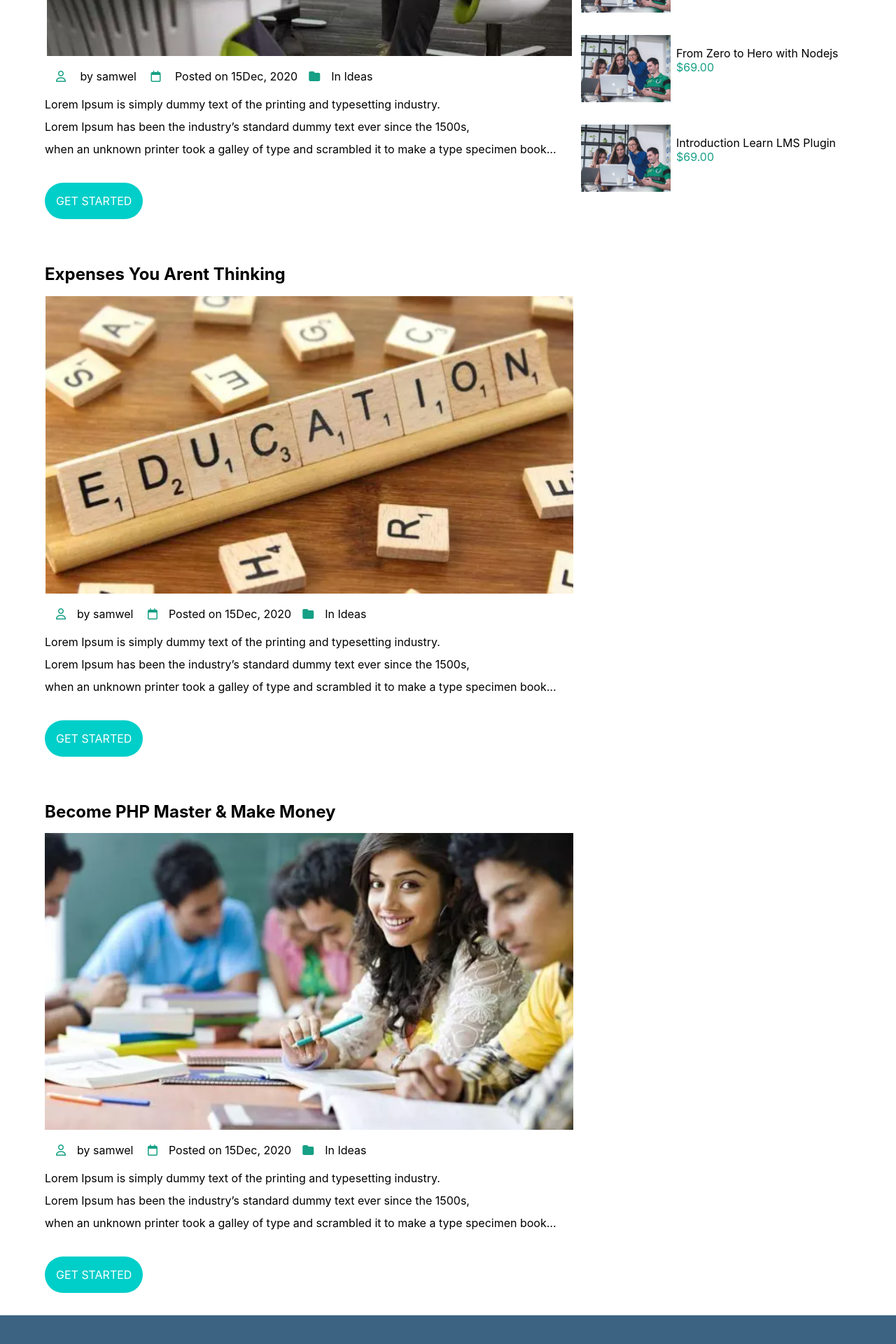
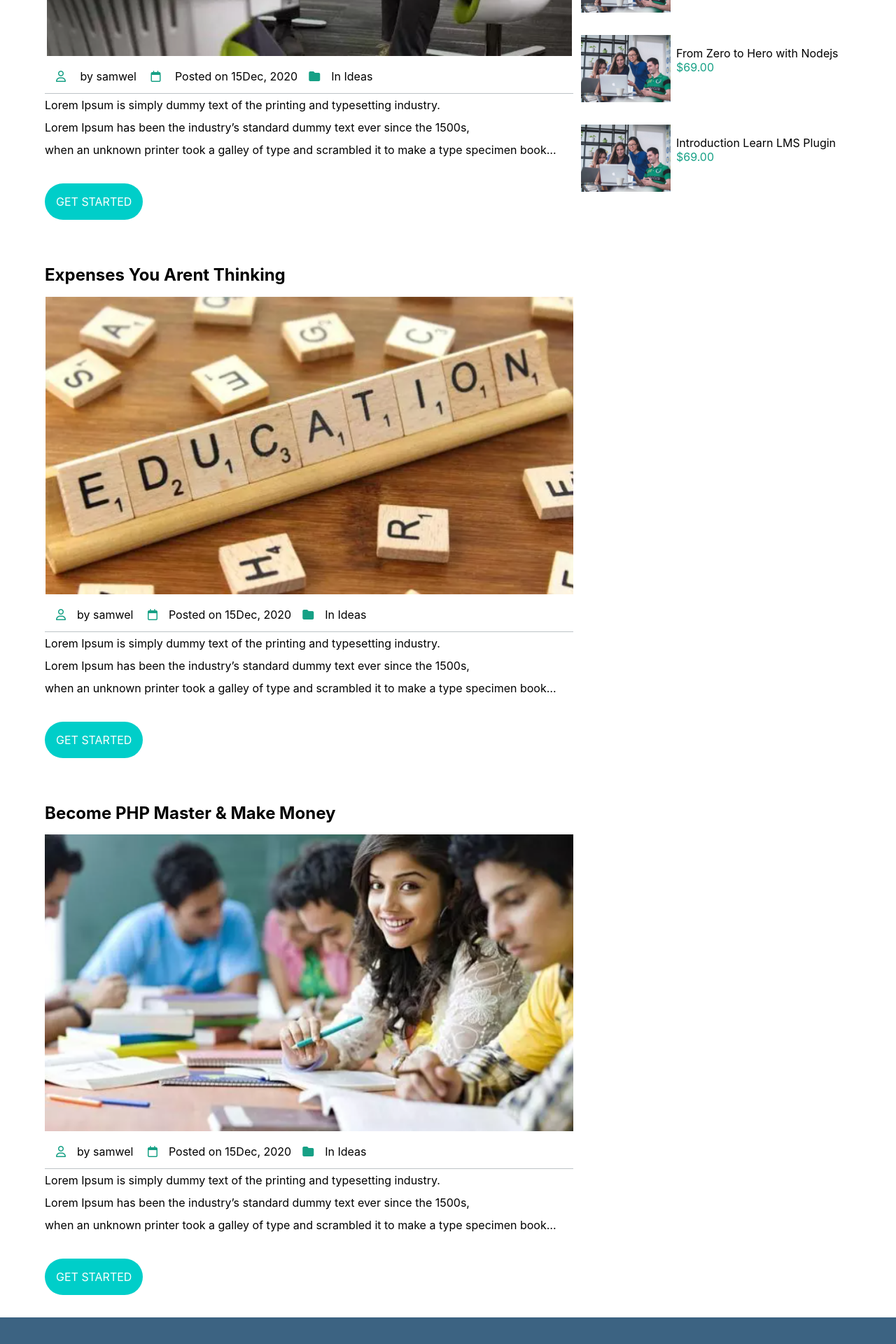
Before and after one commit to mchomvus4/education, a React (Create React App) app: page /blog in a window 1280 px wide. Shown: the part 580-2500 px from the top of the page at 70% size. Built offline with nearby package versions, Linux system fonts and the light colour scheme.

Commit message:
file updated

```diff
--- a/src/components/Section/Blog.css
+++ b/src/components/Section/Blog.css
@@ -43,6 +43,9 @@
     padding: 3rem 0rem;
 
 }
+._blogborder{
+    border-top: 1px solid #bdc3c7;
+}
 
 @media screen and (max-width:400px){
     ._spanblog{
--- a/src/components/Section/Blog.jsx
+++ b/src/components/Section/Blog.jsx
@@ -17,7 +17,7 @@ function Blog() {
                     <i className="far fa-user _blog_icon"></i> <span className="_spanblog">by samwel </span>
                     <i class="far fa-calendar _blog_icon"></i> <span className="_spanblog">Posted on 15Dec, 2020</span>
                     <i class="fas fa-folder _blog_icon"></i><span className="_spanblog">In Ideas</span>
-                   <div className="">
+                   <div className="_blogborder">
                     <p className="_blog_p01">Lorem Ipsum is simply dummy text of the printing and typesetting industry.<br/> Lorem Ipsum has been the industry’s standard dummy text ever since the 1500s,<br/> when an unknown printer took a galley of type and scrambled it to make a type specimen book…</p>
                     </div>
                     <div className="_blogstarted">
@@ -32,7 +32,7 @@ function Blog() {
                     <i className="far fa-user _blog_icon"></i><span className="_spanblog">by samwel </span>
                     <i class="far fa-calendar _blog_icon"></i><span className="_spanblog">Posted on 15Dec, 2020</span>
                     <i class="fas fa-folder _blog_icon"></i><span className="_spanblog">In Ideas</span>
-                    <div className="">
+                    <div className="_blogborder">
                         <p className="_blog_p01">Lorem Ipsum is simply dummy text of the printing and typesetting industry.<br /> Lorem Ipsum has been the industry’s standard dummy text ever since the 1500s,<br /> when an unknown printer took a galley of type and scrambled it to make a type specimen book…</p>
                     </div>
                     <div className="_blogstarted">
@@ -47,7 +47,7 @@ function Blog() {
                     <i className="far fa-user _blog_icon"></i><span className="_spanblog">by samwel </span>
                     <i class="far fa-calendar _blog_icon"></i><span className="_spanblog">Posted on 15Dec, 2020</span>
                     <i class="fas fa-folder _blog_icon"></i><span className="_spanblog">In Ideas</span>
-                    <div className="">
+                    <div className="_blogborder">
                         <p className="_blog_p01">Lorem Ipsum is simply dummy text of the printing and typesetting industry.<br /> Lorem Ipsum has been the industry’s standard dummy text ever since the 1500s,<br /> when an unknown printer took a galley of type and scrambled it to make a type specimen book…</p>
                     </div>
                     <div className="_blogstarted">
```
